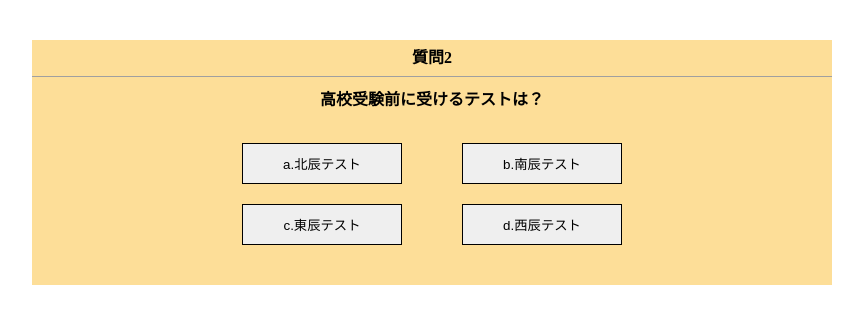
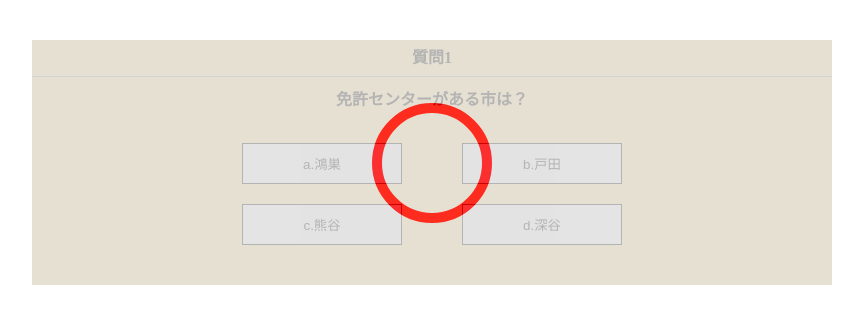
Before and after one commit to hiroaki1976/3rd_assignment, a plain HTML site: page index.html in a window 1280 px wide. Both pictures are taken after a click on the button "a.鴻巣". Shown: the whole page, without its empty margins (208-1071 px from the left). Drawn offline with nearby package versions, Linux system fonts and the light colour scheme.

Commit message:
20231029_コピペコード最低限の書き換え

```diff
--- a/css/style.css
+++ b/css/style.css
@@ -112,9 +112,9 @@
   }
 
   .quiz_box .answer_box {
-  display: flex;
-  flex-wrap: wrap;
-  justify-content: space-between;
+    display: flex;
+    flex-wrap: wrap;
+    justify-content: space-between;
     margin: 0 auto;
     margin-top: 10px;
     margin-bottom: 10px;
--- a/js/main.js
+++ b/js/main.js
@@ -38,12 +38,12 @@ let quizCount = 0;
 const quizLength = quiz.length;
 let score = 0;
 
-        const $button = document.querySelectorAll('.answer');
+const $button = $('.answer');
 const buttonLength = $button.length
 
-        const setupQuiz = () => {
-            document.getElementById('js-question').textContent = quiz[quizCount].question
-            document.getElementById('js-number').textContent = quiz[quizCount].questionNumber
+function setupQuiz() {
+        $('#js-question')[0].textContent = quiz[quizCount].question
+        $('#js-number')[0].textContent = quiz[quizCount].questionNumber
 
         let buttonCount = 0;
 
@@ -52,36 +52,37 @@ let quizCount = 0;
                 buttonCount++;
             }
         }
+
 setupQuiz();
 
 let clickedCount = 0;
 while (clickedCount < buttonLength) {
     $button[clickedCount].addEventListener("click", function () {
             const clickedAnswer = event.currentTarget
-                const answerCorrect = document.querySelector('.answer_correct');
-                const answerIncorrect = document.querySelector('.answer_incorrect');
-                const answerResult = document.querySelector('.answer_result');
-                const answerResultText = document.querySelector('.answer_result_text')
+            const answerCorrect = $('.answer_correct')[0];
+            const answerIncorrect = $('.answer_incorrect')[0];
+            const answerResult = $('.answer_result')[0];
+            const answerResultText = $('.answer_result_text')[0];
 
                 if (quiz[quizCount].correct === clickedAnswer.textContent) {
                     answerCorrect.classList.add("active_answer")
                     setTimeout (function(){
                         answerCorrect.classList.remove("active_answer")
-                    }, 1000);
+                    }, 5000);
                     score++;
                 }
                 else {
                     answerIncorrect.classList.add("active_answer")
                     setTimeout (function(){
                         answerIncorrect.classList.remove("active_answer")
-                    }, 1000);
+                    }, 5000);
                 }
 
                 quizCount++;
                 if (quizCount < quizLength) {
                     setTimeout (function(){
                     setupQuiz();
-                }, 1000);
+                }, 5000);
                 }
                 else {
                     answerResult.classList.add("active_result")
```
Lines whose indentation alone changed are shown as unchanged.
